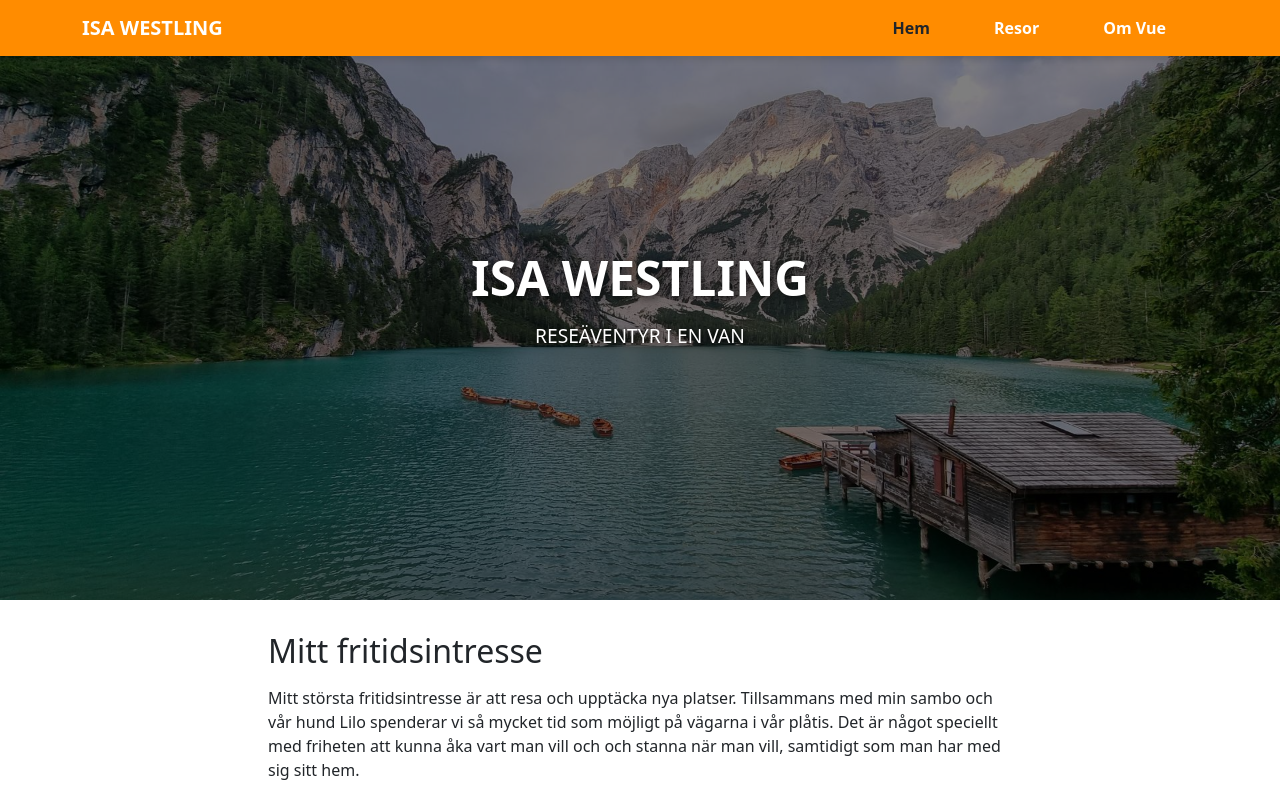
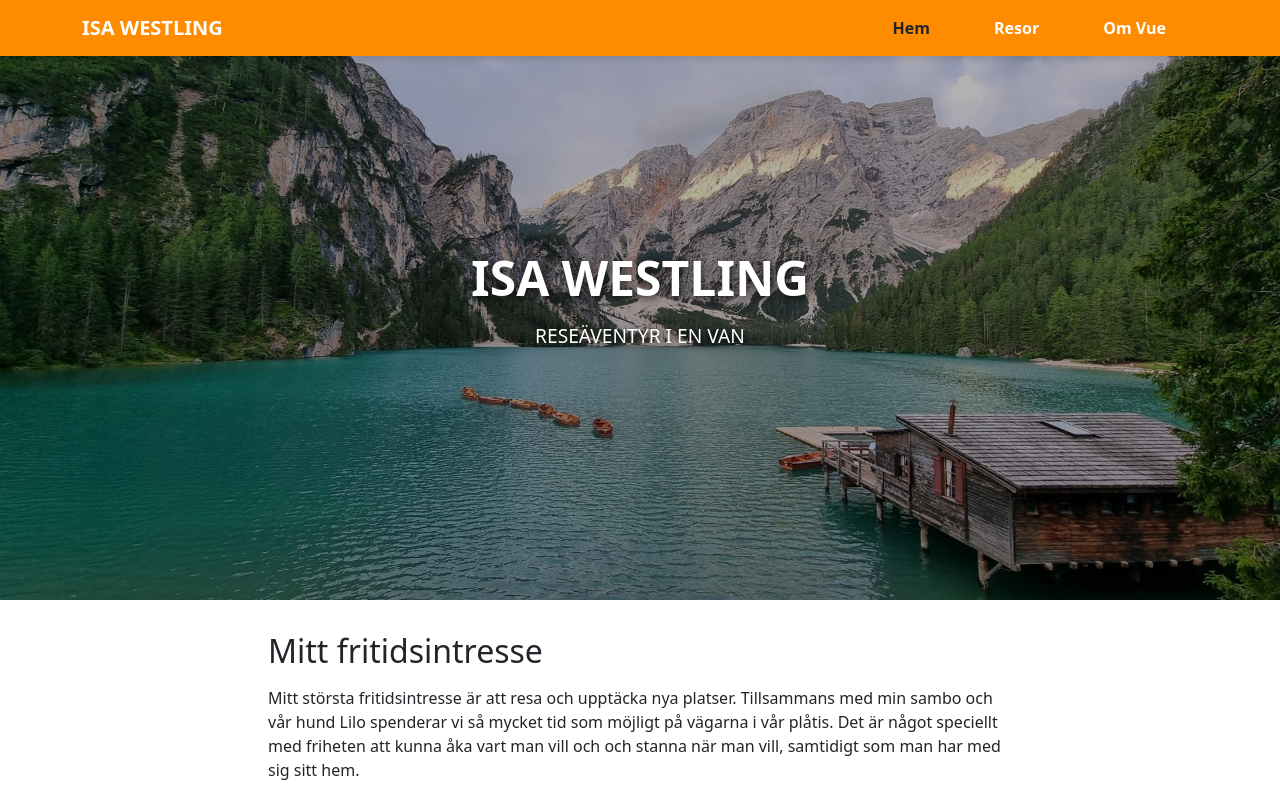
Before and after one commit to iswe2301/fullstack-moment3, a Vue app: page / in a window 1280 px wide. Shown: the top 800 px of the page. Built offline with nearby package versions, Linux system fonts and the light colour scheme.

Commit message:
Justerat bakgrundsfärgen på overlay för att öka transparensen

```diff
--- a/src/components/Header.vue
+++ b/src/components/Header.vue
@@ -80,7 +80,7 @@ export default {
     left: 0;
     width: 100%;
     height: 100%;
-    background: rgba(0, 0, 0, 0.5);
+    background: rgba(0, 0, 0, 0.3);
     z-index: 1;
 }
 
```
